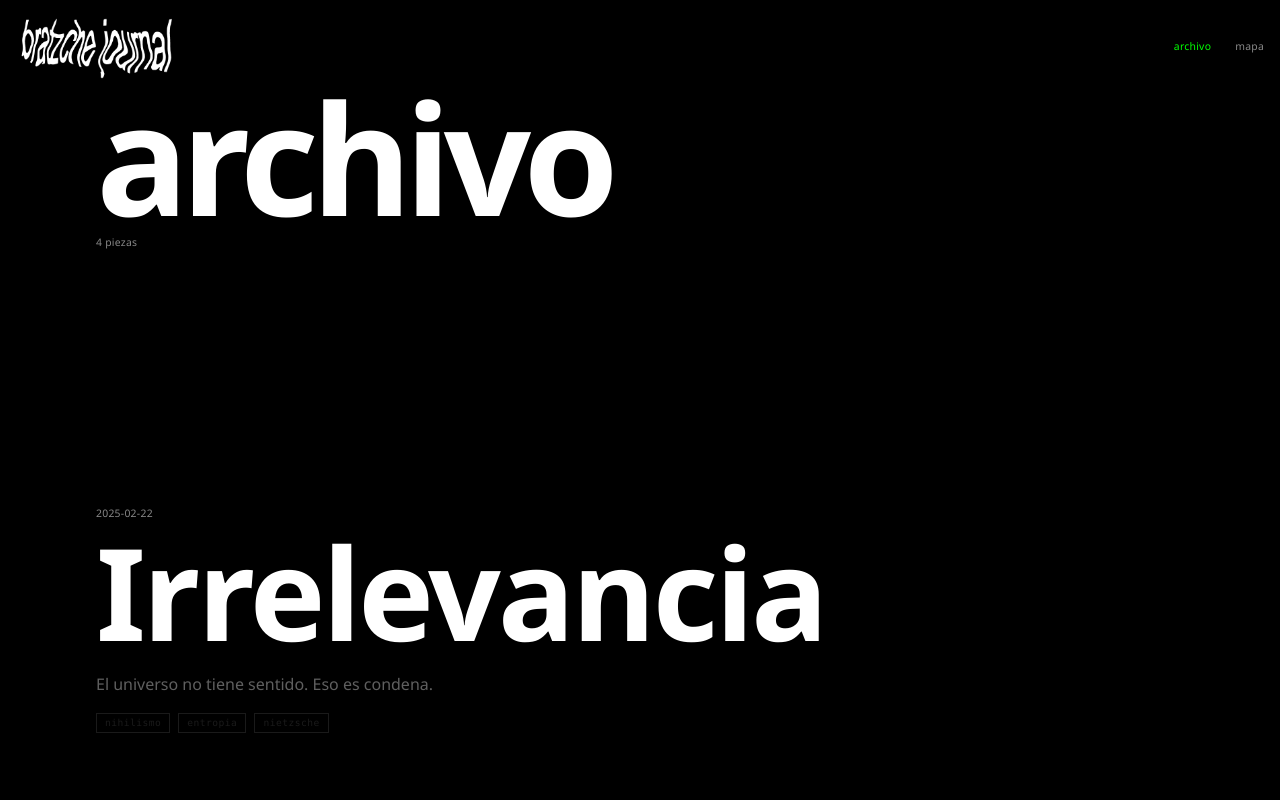
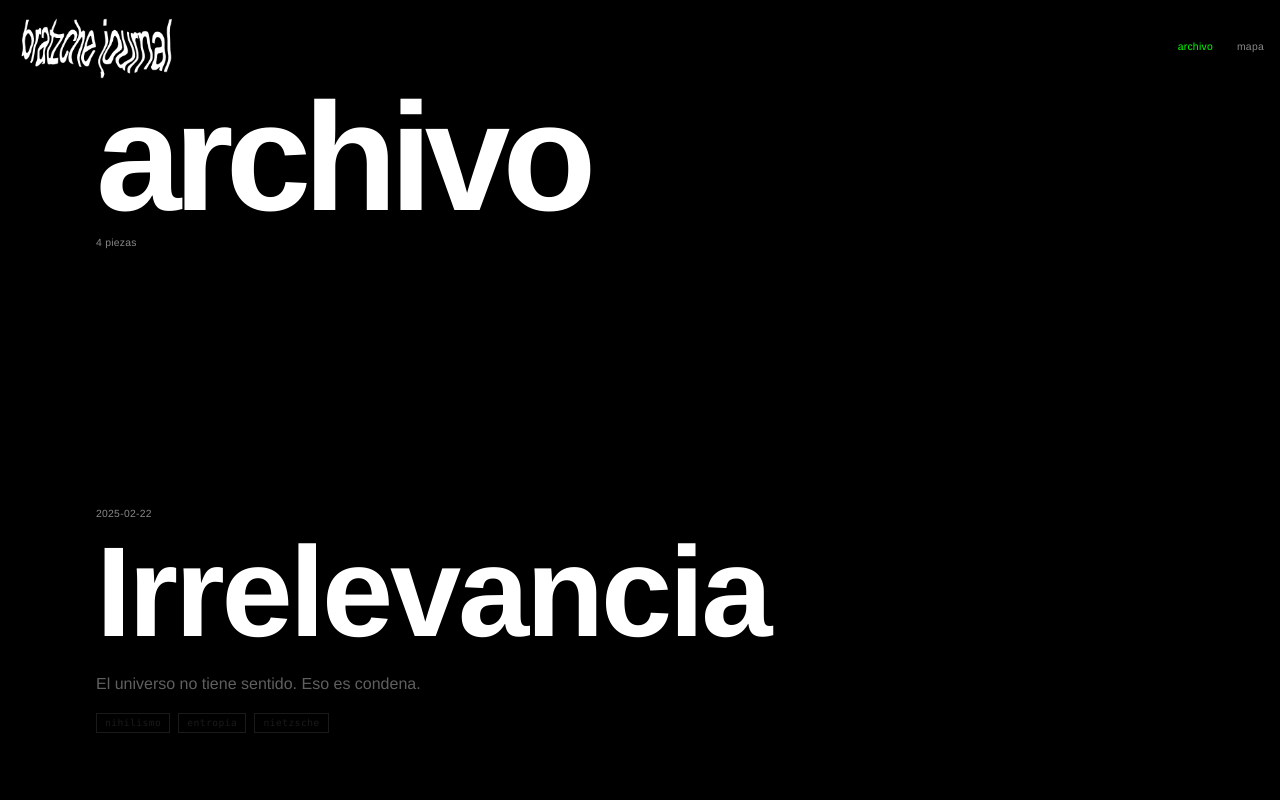
Before and after one commit to zzzzabbbbbb/bratzche, a Next.js app: page /archivo in a window 1280 px wide. Shown: the top 800 px of the page. Built offline with nearby package versions, Linux system fonts and the light colour scheme.

Commit message:
Restore Helvetica Neue as primary sans font

```diff
--- a/app/globals.css
+++ b/app/globals.css
@@ -7,7 +7,7 @@
   --color-gris: #888888;
   --color-gris-oscuro: #1a1a1a;
 
-  --font-sans: "Avenir Next", "Segoe UI", "Helvetica Neue", Arial, sans-serif;
+  --font-sans: "Helvetica Neue", Helvetica, Arial, "Segoe UI", sans-serif;
   --font-mono: "IBM Plex Mono", "SFMono-Regular", Menlo, Consolas, monospace;
 }
 
```
